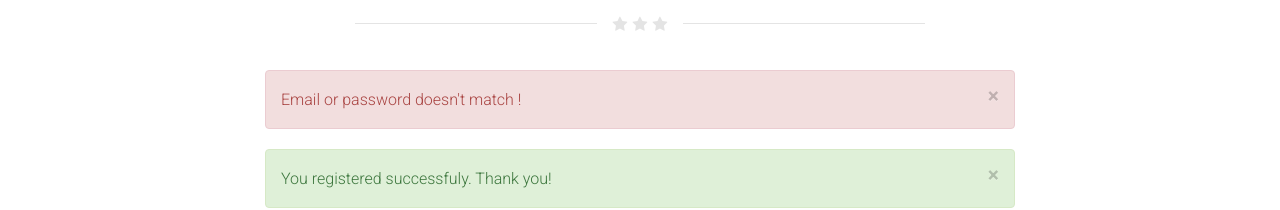
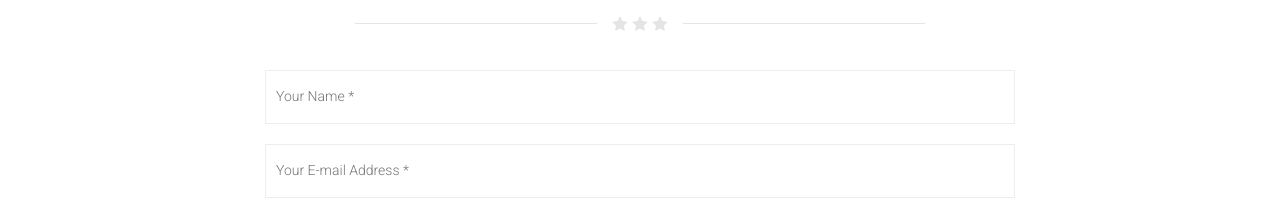
Before and after one commit to eminn-a/TechStorm, a React (Vite) app in the folder Client/: page /register in a window 1280 px wide. Shown: the part 609-819 px from the top of the page. Built offline with nearby package versions, Linux system fonts and the light colour scheme.

Commit message:
Added some validation and logedGouard

```diff
--- a/Client/src/App.jsx
+++ b/Client/src/App.jsx
@@ -19,6 +19,7 @@ import EditProduct from "./Components/EditProduct/EditProduct.jsx";
 import ErrorBoundary from "./Components/ErrorBundary.jsx";
 import AuthGuard from "./Components/Guards/AuthGard.jsx";
 import AdminGuard from "./Components/Guards/AdminGuard.jsx";
+import LogedGard from "./Components/Guards/LogedGard.jsx";
 
 function App() {
   return (
@@ -30,10 +31,11 @@ function App() {
             <Route path={Path.Home} element={<Home />} />
             <Route path={Path.Shop} element={<Shop />} />
             <Route path={Path.Details} element={<Product />} />
-            <Route path={Path.Login} element={<Login />} />
-            <Route path={Path.Register} element={<Register />} />
             <Route path="*" element={<Page404 />} />
-
+            <Route element={<LogedGard />}>
+              <Route path={Path.Login} element={<Login />} />
+              <Route path={Path.Register} element={<Register />} />
+            </Route>
             <Route element={<AuthGuard />}>
               <Route path={Path.Logout} element={<Logout />} />
               <Route path={Path.CheckOut} element={<CheckOut />} />
--- /dev/null
+++ b/Client/src/Components/Guards/LogedGard.jsx
@@ -0,0 +1,15 @@
+import { useContext } from "react";
+import AuthContext from "../../contexts/authContext";
+import { Navigate, Outlet } from "react-router-dom";
+
+import Path from "../../paths.js";
+
+export default function LogedGard(props) {
+  const { isAuthenticated } = useContext(AuthContext);
+
+  if (isAuthenticated) {
+    return <Navigate to={Path.Home} />;
+  }
+
+  return <Outlet />;
+}
--- a/Client/src/Components/Login/Login.jsx
+++ b/Client/src/Components/Login/Login.jsx
@@ -8,7 +8,7 @@ const LoginFormKeys = {
 };
 
 const Login = () => {
-  const { loginSubmitHandler } = useContext(AuthContext);
+  const { loginSubmitHandler, errorMessage } = useContext(AuthContext);
 
   const { values, onChange, onSubmit } = useForm(loginSubmitHandler, {
     [LoginFormKeys.email]: "",
@@ -19,7 +19,7 @@ const Login = () => {
     //  scroll to top on page load
     window.scrollTo({ top: 450, left: 0, behavior: "smooth" });
   }, []);
-
+  console.log(typeof errorMessage);
   return (
     <section className="item content">
       <div className="container toparea">
@@ -37,17 +37,11 @@ const Login = () => {
         </div>
         <div className="row">
           <div className="col-lg-8 col-lg-offset-2">
-            {/* --------- */}
-            <div className="done">
+            {errorMessage && (
               <div className="alert alert-danger">
-                <button type="button" className="close" data-dismiss="alert">
-                  ×
-                </button>
-                Email or password doesn't match !
+                <span>{errorMessage}</span>
               </div>
-            </div>
-            {/* --------- */}
-
+            )}
             <form id="contactform" onSubmit={onSubmit}>
               <div className="form">
                 <input
--- a/Client/src/Components/Product/AlsoLike/AlsoLike.jsx
+++ b/Client/src/Components/Product/AlsoLike/AlsoLike.jsx
@@ -9,14 +9,13 @@ const AlsoLike = () => {
   useEffect(() => {
     productService.getLatest3().then((result) => setlatestProduct(result));
   }, []);
+
   return (
     <section className="item content">
       <div className="container">
         <div className="underlined-title">
           <div className="editContent">
-            <h1 className="text-center latestitems">
-              CHECK OUT OUR LATES lAPTOPS
-            </h1>
+            <h1 className="text-center latestitems">YOU ALSO MAY LIKE</h1>
           </div>
           <div className="wow-hr type_short">
             <span className="wow-hr-h">
--- a/Client/src/Components/Product/AlsoLike/AlsoLikeSingleItem.jsx
+++ b/Client/src/Components/Product/AlsoLike/AlsoLikeSingleItem.jsx
@@ -1,7 +1,6 @@
 import { Link, useNavigate } from "react-router-dom";
 
 const AlsoLikeSingleItem = ({ brand, price, imgUrl, _id }) => {
-  const navigate = useNavigate();
   return (
     <div className="col-md-4">
       <div className="productbox">
@@ -11,7 +10,12 @@ const AlsoLikeSingleItem = ({ brand, price, imgUrl, _id }) => {
           </span>
         </div>
         <div className="product-details">
-          <Link to={"/shop"}>
+          <Link
+            onClick={() =>
+              window.scrollTo({ top: 450, left: 0, behavior: "smooth" })
+            }
+            to={`/products/${_id}`}
+          >
             <h1>{brand}</h1>
           </Link>
           <span className="price">
--- a/Client/src/Components/Product/ProductDetails.jsx
+++ b/Client/src/Components/Product/ProductDetails.jsx
@@ -19,7 +19,7 @@ const Product = () => {
 
   useEffect(() => {
     productService.getById(productId).then((result) => setPorduct(result));
-  }, []);
+  }, [productId]);
 
   useEffect(() => {
     //  scroll to top on page load
@@ -56,6 +56,9 @@ const Product = () => {
       <section className="item content">
         <div className="container toparea">
           <div className="underlined-title">
+            <div className="editContent">
+              <h1 className="text-center latestitems">{product.brand}</h1>
+            </div>
             <div className="wow-hr type_short">
               <span className="wow-hr-h">
                 <i className="fa fa-star"></i>
@@ -64,7 +67,6 @@ const Product = () => {
               </span>
             </div>
           </div>
-
           <div className="done">
             <div className="alert alert-success">
               <button type="button" className="close" data-dismiss="alert">
@@ -73,11 +75,7 @@ const Product = () => {
               You purchased successfully. Thank you!
             </div>
           </div>
-
           <div className="row">
-            <div className="editContent">
-              <h1 className="text-center latestitems">text</h1>
-            </div>
             <div className="col-md-8">
               <div className="productbox">
                 <img src={product.imgUrl} className="center" alt="" />
--- a/Client/src/Components/Register/Register.jsx
+++ b/Client/src/Components/Register/Register.jsx
@@ -11,8 +11,9 @@ const registerFormKeys = {
 };
 
 const Register = () => {
-  const { registerSbmitHandler } = useContext(AuthContext);
+  const { registerSbmitHandler, errorMessage } = useContext(AuthContext);
   const { values, onChange, onSubmit } = useForm(registerSbmitHandler, {
+    [registerFormKeys.Username]: "",
     [registerFormKeys.Email]: "",
     [registerFormKeys.Password]: "",
     [registerFormKeys.RePassword]: "",
@@ -40,22 +41,12 @@ const Register = () => {
         </div>
         <div className="row">
           <div className="col-lg-8 col-lg-offset-2">
-            <div className="done">
+            {errorMessage && (
               <div className="alert alert-danger">
-                <button type="button" className="close" data-dismiss="alert">
-                  ×
-                </button>
-                Email or password doesn't match !
+                <span>{errorMessage}</span>
               </div>
-            </div>
-            <div className="done">
-              <div className="alert alert-success">
-                <button type="button" className="close" data-dismiss="alert">
-                  ×
-                </button>
-                You registered successfuly. Thank you!
-              </div>
-            </div>
+            )}
+
             <form id="contactform" onSubmit={onSubmit}>
               <div className="form">
                 <input
--- a/Client/src/contexts/authContext.jsx
+++ b/Client/src/contexts/authContext.jsx
@@ -1,4 +1,4 @@
-import { createContext } from "react";
+import { createContext, useState } from "react";
 import { useNavigate } from "react-router-dom";
 
 import * as authService from "../services/authSrvice.js";
@@ -10,20 +10,33 @@ const AuthContext = createContext();
 
 export const AuthProvider = ({ children }) => {
   const [auth, setAuth] = usePersistedState("user", {});
-
+  const [error, setError] = useState("");
   const navigate = useNavigate();
 
   const loginSubmitHandler = async (values) => {
     try {
+      if (Object.values(values).some((x) => x == "")) {
+        throw new Error("Fields are required!");
+      }
       const result = await authService.login(values.email, values.password);
       setAuth(result);
       navigate(Path.Home);
     } catch (err) {
-      console.log(err.message);
+      setError(err.message);
     }
   };
 
   const registerSbmitHandler = async (values) => {
+    const password = values.password;
+    console.log(password.length);
+    try {
+      if (Object.values(values).some((x) => x == "")) {
+        throw new Error("Fields are required!");
+      } else if (values.password !== values.repassword) {
+        throw new Error("Password missmatch!");
+      } else if (values.password.length < 3) {
+        throw new Error("Minimum password 3 or more");
+      }
       const result = await authService.register(
         values.email,
         values.username,
@@ -31,6 +44,10 @@ export const AuthProvider = ({ children }) => {
       );
       setAuth(result);
       navigate(Path.Home);
+    } catch (err) {
+      console.log(err.message);
+      setError(err.message);
+    }
   };
 
   const logoutHandler = () => {
@@ -49,6 +66,7 @@ export const AuthProvider = ({ children }) => {
     userId: auth._id,
     isAuthenticated: !!auth.email,
     isAdmin: auth._id === adminId,
+    errorMessage: error,
   };
 
   return <AuthContext.Provider value={values}>{children}</AuthContext.Provider>;
--- a/Client/src/hooks/useForm.js
+++ b/Client/src/hooks/useForm.js
@@ -11,9 +11,9 @@ export function useForm(submitHandler, initialValues) {
   };
   const onSubmit = (e) => {
     e.preventDefault();
-    if (Object.values(values).some((x) => x == "")) {
-      return alert("Fields are required!");
-    }
+    // if (Object.values(values).some((x) => x == "")) {
+    //   // throw new Error("Fields are required!");
+    // }
     submitHandler(values);
   };
 
```
Lines whose indentation alone changed are shown as unchanged.
